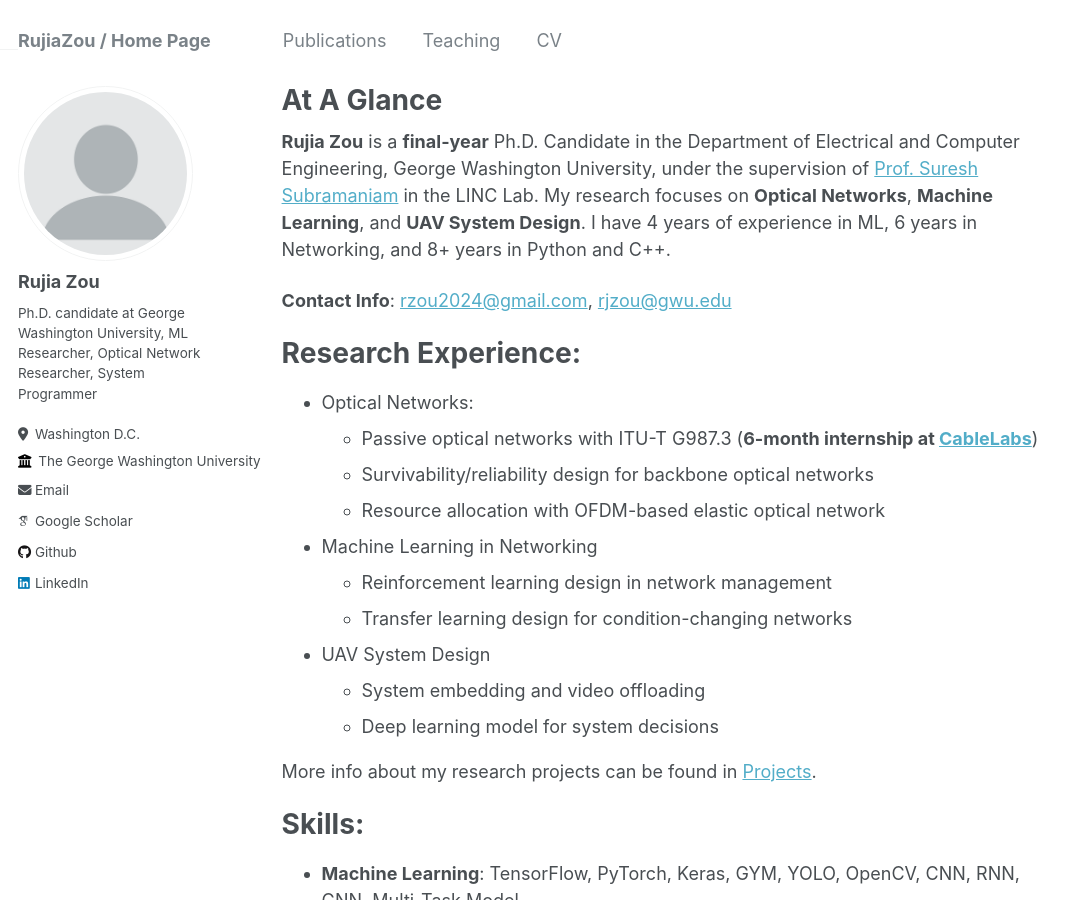
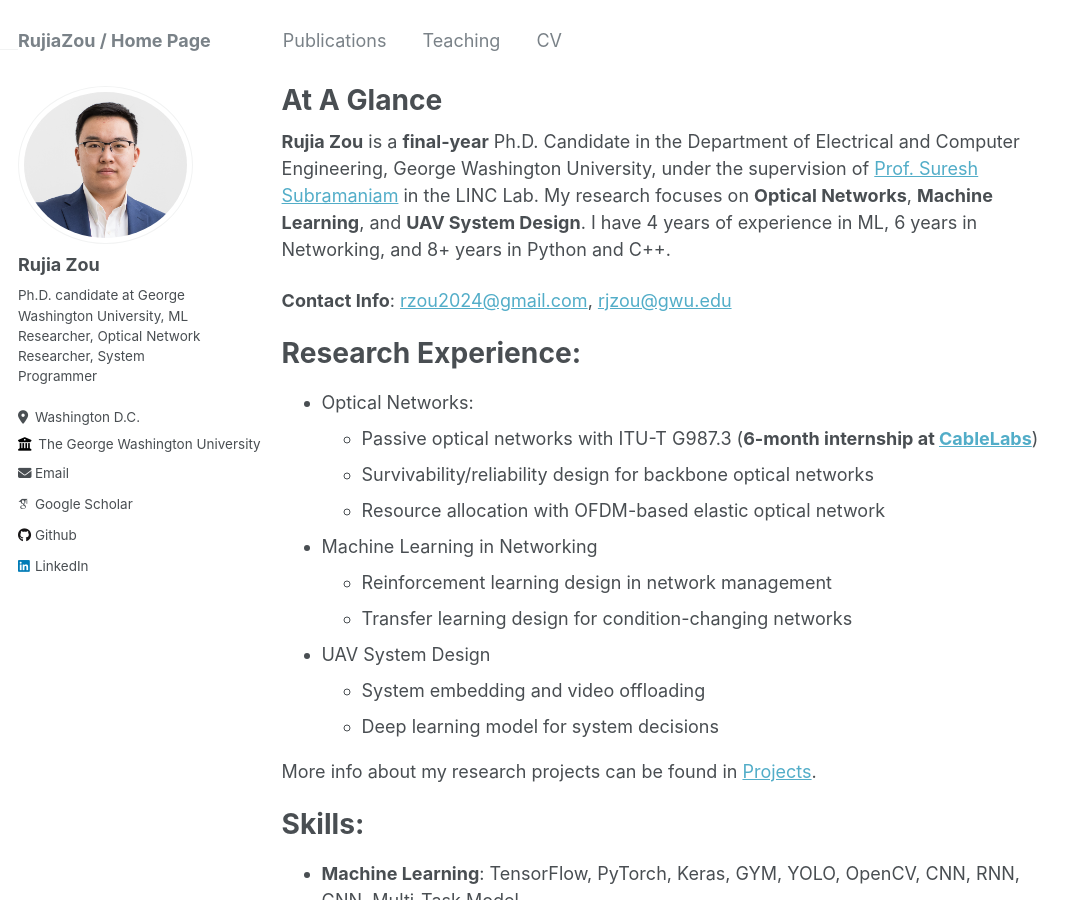
Before and after one commit to RujiaZou/RujiaZou.github.io, a Jekyll site: the page built from _pages/about.md, in a window 1280 px wide and 900 px high. Shown: the whole window, without its empty margins (0-1082 px from the left). Built offline with Jekyll 4.4.1, drawn with Linux system fonts in a browser that asks for light colours; some web fonts are replaced.

Commit message:
Update _config.yml

```diff
--- a/_config.yml
+++ b/_config.yml
@@ -21,7 +21,7 @@ repository               : "https://github.com/RujiaZou?tab=repositories"
 #               Additional customization can be done by editing /_includes/author-profile.html
 author:
   # Biographic information
-  avatar           : "profile.png"
+  avatar           : "Rujia Zou.png"
   name             : "Rujia Zou"
   pronouns         : # example: "he/his"
   bio              : "Ph.D. candidate at George Washington University, ML Researcher, Optical Network Researcher, System Programmer"
```
